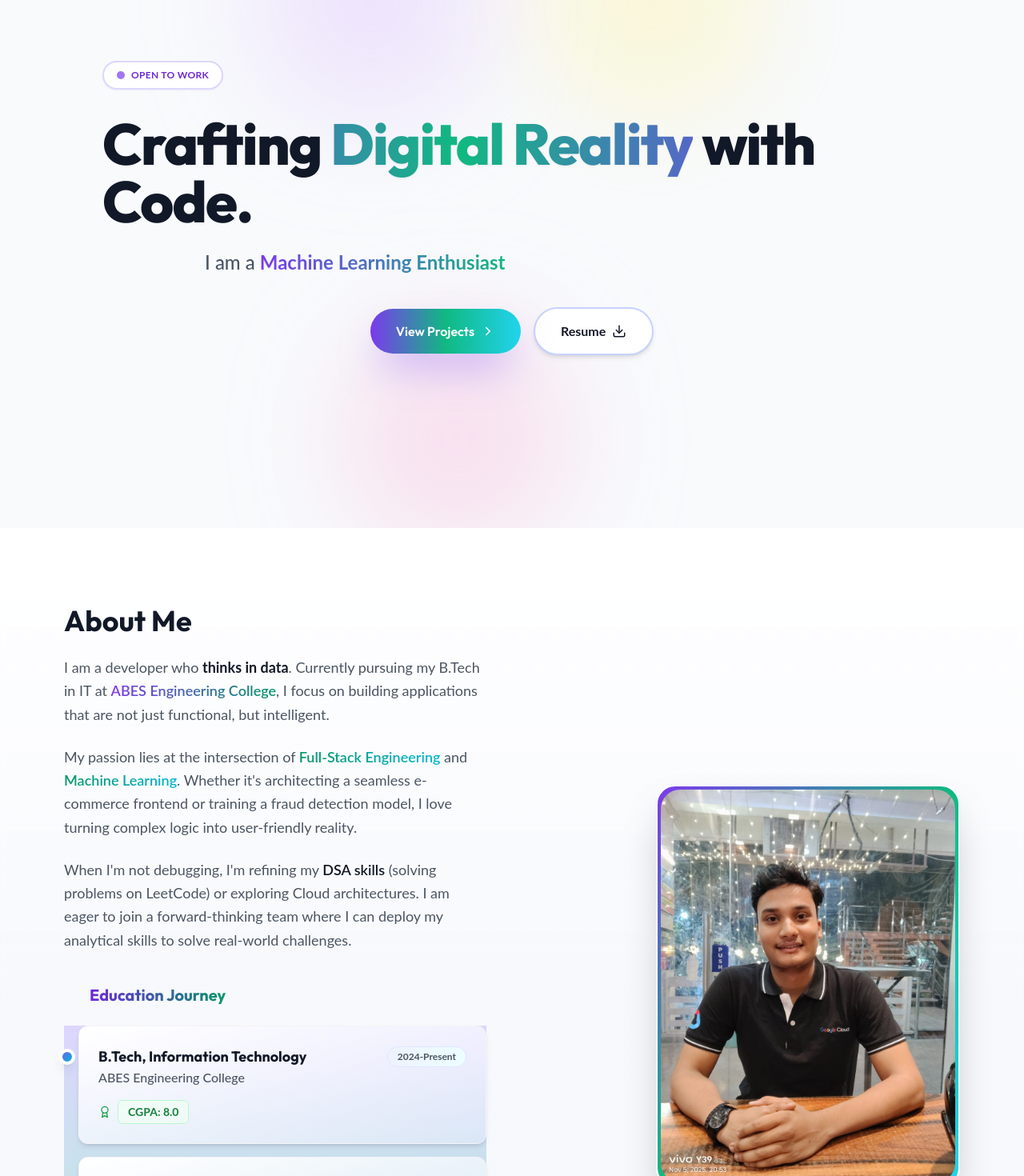
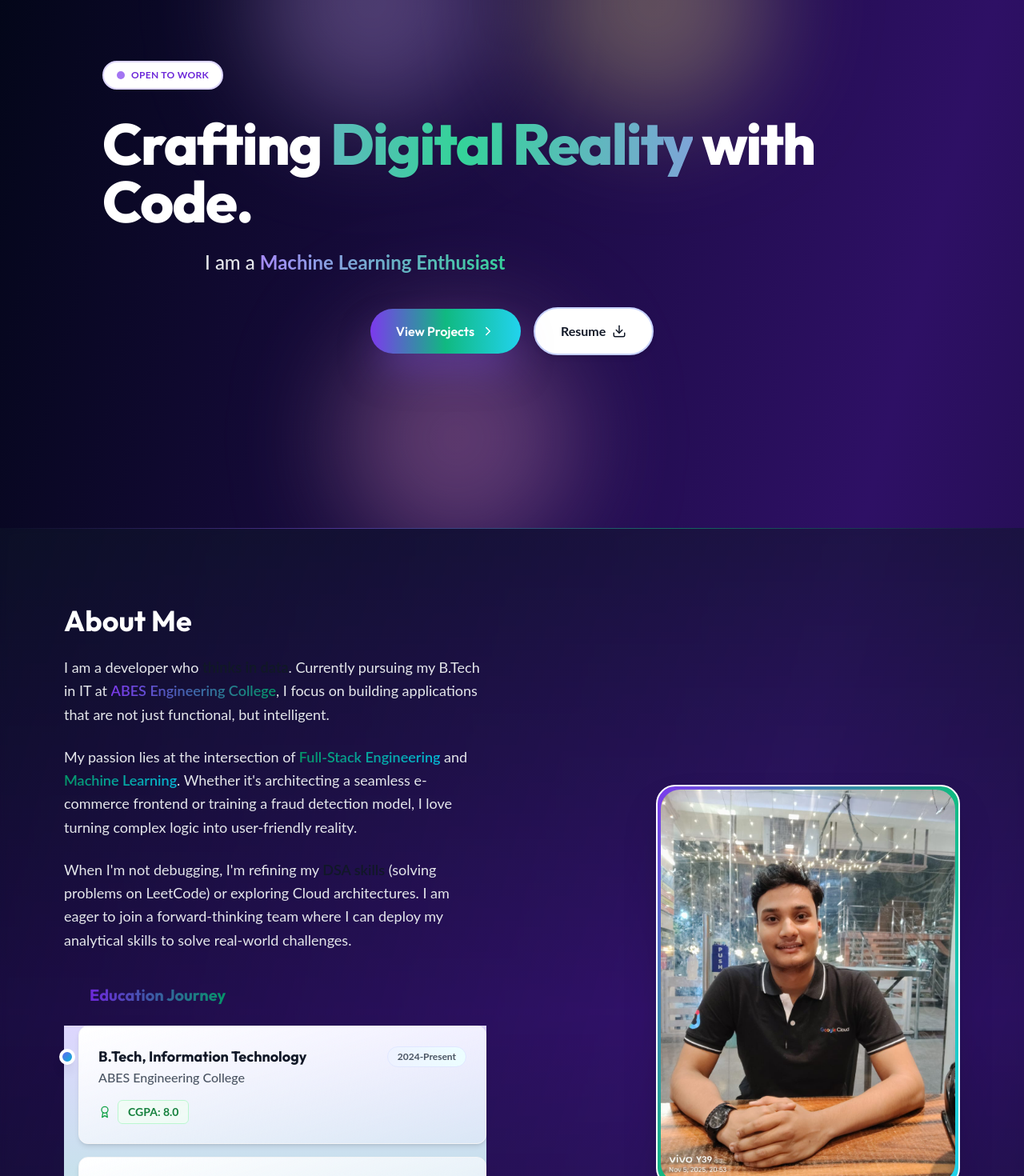
Before and after one commit to deveshsingh641/Portfolio_Devesh, a React (Vite) app: page / in a window 1280 px wide. Shown: the part 140-1610 px from the top of the page at 80% size. Built offline with nearby package versions, Linux system fonts and the light colour scheme.

Commit message:
Add attractive neon dark background with vibrant gradients and glow effects

```diff
--- a/src/App.tsx
+++ b/src/App.tsx
@@ -177,7 +177,7 @@ function App() {
   ];
 
   return (
-    <div className="min-h-screen font-sans text-gray-900 bg-slate-50 selection:bg-blue-500 selection:text-white">
+    <div className="min-h-screen font-sans text-gray-900 bg-gradient-to-br from-slate-950 via-violet-950 to-slate-950 selection:bg-violet-600 selection:text-white">
       <Helmet>
         <link rel="preconnect" href="https://fonts.googleapis.com" />
         <link rel="preconnect" href="https://fonts.gstatic.com" />
@@ -295,18 +295,18 @@ function App() {
               Open to Work
             </div>
 
-            <h1 className="text-5xl md:text-7xl font-extrabold text-gray-900 tracking-tight mb-6 leading-tight animate-slideInUp">
+            <h1 className="text-5xl md:text-7xl font-extrabold text-white tracking-tight mb-6 leading-tight animate-slideInUp">
               Crafting{" "}
-              <span className="bg-gradient-to-r from-violet-600 via-emerald-500 via-cyan-400 to-violet-600 bg-clip-text text-transparent drop-shadow-sm animate-gradient">
+              <span className="bg-gradient-to-r from-violet-400 via-emerald-400 via-cyan-400 to-violet-400 bg-clip-text text-transparent drop-shadow-sm animate-gradient">
                 Digital Reality
               </span>{" "}
               with Code.
             </h1>
 
             {/* TYPEWRITER EFFECT */}
-            <div className="text-xl md:text-2xl text-gray-600 font-medium mb-10 max-w-3xl mx-auto leading-relaxed h-20 md:h-auto">
+            <div className="text-xl md:text-2xl text-gray-200 font-medium mb-10 max-w-3xl mx-auto leading-relaxed h-20 md:h-auto">
               I am a{" "}
-              <span className="bg-gradient-to-r from-violet-600 to-emerald-500 bg-clip-text text-transparent font-bold block md:inline mt-2 md:mt-0">
+              <span className="bg-gradient-to-r from-violet-400 to-emerald-400 bg-clip-text text-transparent font-bold block md:inline mt-2 md:mt-0">
                 <TypeAnimation
                   sequence={[
                     "Full Stack Developer",
@@ -353,12 +353,12 @@ function App() {
         {/* ABOUT SECTION */}
         <section
           id="about"
-          className="py-24 bg-gradient-to-b from-white via-violet-50/20 to-emerald-50/20 backdrop-blur-sm relative px-6 md:px-20"
+          className="py-24 bg-gradient-to-b from-slate-900/50 via-violet-900/20 to-slate-900/50 backdrop-blur-sm relative px-6 md:px-20"
         >
           <div className="max-w-6xl mx-auto">
             <div className="flex flex-col md:flex-row gap-16 items-center">
               <div className="w-full md:w-1/2">
-                <h2 className="text-4xl font-bold text-gray-900 mb-6 flex items-center gap-3">
+                <h2 className="text-4xl font-bold text-white mb-6 flex items-center gap-3">
                   About Me{" "}
                   <Sparkles
                     className="text-transparent bg-gradient-to-r from-violet-500 to-emerald-500 bg-clip-text animate-pulse"
@@ -366,7 +366,7 @@ function App() {
                   />
                 </h2>
 
-                <div className="space-y-6 text-lg text-gray-600 leading-relaxed mb-10">
+                <div className="space-y-6 text-lg text-gray-200 leading-relaxed mb-10">
                   <p>
                     I am a developer who{" "}
                     <span className="text-gray-900 font-bold">
@@ -404,7 +404,7 @@ function App() {
                   </p>
                 </div>
 
-                <h3 className="text-xl font-bold text-gray-900 mb-6 flex items-center gap-2">
+                <h3 className="text-xl font-bold text-white mb-6 flex items-center gap-2">
                   <GraduationCap className="text-transparent bg-gradient-to-r from-violet-600 to-emerald-500 bg-clip-text" size={24} />{" "}
                   <span className="bg-gradient-to-r from-violet-700 to-emerald-600 bg-clip-text text-transparent">Education Journey</span>
                 </h3>
@@ -485,13 +485,13 @@ function App() {
         </section>
 
         {/* SKILLS SECTION */}
-        <section id="skills" className="py-24 relative overflow-hidden">
+        <section id="skills" className="py-24 bg-gradient-to-b from-slate-900/40 via-emerald-900/20 to-slate-900/40 relative overflow-hidden">
           <div className="hidden lg:block absolute right-0 top-1/4 w-96 h-96 bg-blue-100 rounded-full mix-blend-multiply filter blur-3xl opacity-20 motion-reduce:opacity-0"></div>
           <div className="hidden lg:block absolute left-0 bottom-1/4 w-96 h-96 bg-purple-100 rounded-full mix-blend-multiply filter blur-3xl opacity-20 motion-reduce:opacity-0"></div>
 
           <div className="max-w-6xl mx-auto px-4 relative z-10">
             <div className="text-center mb-16">
-              <h2 className="text-4xl font-bold text-gray-900 mb-4">
+              <h2 className="text-4xl font-bold text-white mb-4">
                 Technical Arsenal
               </h2>
               <div className="w-24 h-1.5 bg-gradient-to-r from-violet-600 via-emerald-500 to-cyan-400 mx-auto rounded-full shadow-lg shadow-violet-400/50"></div>
@@ -572,10 +572,10 @@ function App() {
         </section>
 
         {/* CERTIFICATIONS SECTION */}
-        <section id="certifications" className="py-24 bg-white/60 relative">
+        <section id="certifications" className="py-24 bg-gradient-to-b from-slate-900/50 via-violet-900/20 to-slate-900/50 relative">
           <div className="max-w-6xl mx-auto px-4 sm:px-6 lg:px-8">
             <div className="text-center mb-16">
-              <h2 className="text-3xl md:text-4xl font-bold text-gray-900 mb-4">
+              <h2 className="text-3xl md:text-4xl font-bold text-white mb-4">
                 Certifications & Badges
               </h2>
               <div className="w-20 h-1.5 bg-gradient-to-r from-violet-600 via-emerald-500 to-cyan-400 mx-auto rounded-full shadow-lg shadow-emerald-400/50"></div>
@@ -636,13 +636,13 @@ function App() {
         </section>
 
         {/* PROJECTS SECTION */}
-        <section id="projects" className="py-24 bg-gradient-to-br from-white via-emerald-50/20 to-violet-50/20">
+        <section id="projects" className="py-24 bg-gradient-to-b from-slate-900/40 via-cyan-900/20 to-slate-900/40">
           <div className="max-w-6xl mx-auto px-4">
             <div className="text-center mb-16">
-              <h2 className="text-4xl font-bold text-gray-900 mb-4">
+              <h2 className="text-4xl font-bold text-white mb-4">
                 Featured Work
               </h2>
-              <p className="text-gray-500">Some things I've built</p>
+              <p className="text-gray-300">Some things I've built</p>
             </div>
 
             <div className="grid md:grid-cols-2 gap-10 stagger-animation">
@@ -744,7 +744,7 @@ function App() {
         {/* CONTACT SECTION */}
         <section
           id="contact"
-          className="py-24 bg-slate-50 relative overflow-hidden"
+          className="py-24 bg-gradient-to-b from-slate-900/40 via-violet-900/30 to-slate-900/40 relative overflow-hidden"
         >
           <div className="max-w-4xl mx-auto px-4 relative z-10">
             <Tilt
@@ -756,10 +756,10 @@ function App() {
             >
               <div className="bg-gradient-to-br from-white via-violet-50/50 to-emerald-50/30 rounded-3xl p-8 md:p-12 shadow-2xl border border-gray-100/50">
                 <div className="text-center mb-10">
-                  <h2 className="text-3xl md:text-4xl font-bold bg-gradient-to-r from-gray-900 via-violet-600 to-emerald-600 bg-clip-text text-transparent">
+                  <h2 className="text-3xl md:text-4xl font-bold bg-gradient-to-r from-white via-violet-300 to-emerald-300 bg-clip-text text-transparent">
                     Let's Work Together
                   </h2>
-                  <p className="text-gray-500 mt-3 text-lg">
+                  <p className="text-gray-300 mt-3 text-lg">
                     Have a project in mind? Let's discuss and create something amazing.
                   </p>
                 </div>
@@ -809,7 +809,7 @@ function App() {
         </section>
 
         {/* Footer */}
-        <footer className="bg-white py-8 border-t border-gray-100 text-center text-gray-500 text-sm">
+        <footer className="bg-slate-950 py-8 border-t border-violet-500/30 text-center text-gray-400 text-sm">
           <p>© 2025 Devesh Singh. Crafted with React & Tailwind.</p>
         </footer>
       </main>
--- a/src/index.css
+++ b/src/index.css
@@ -10,8 +10,9 @@ html {
 
 body {
   font-family: 'Lato', sans-serif;
-  background-color: #f8fafc; /* Slate-50 */
-  overflow-x: hidden; /* Prevent horizontal scroll from animations */
+  background: linear-gradient(135deg, #0f0721 0%, #1a0a3e 25%, #0d1b2a 50%, #0f0721 75%, #1a0a3e 100%);
+  overflow-x: hidden;
+  min-height: 100vh;
 }
 
 /* Custom Scrollbar */
@@ -183,3 +184,49 @@ body {
   background-size: 200% 200%;
   animation: gradient-shift 3s ease infinite;
 }
+
+/* Neon Text Effects */
+.neon-text {
+  color: #fff;
+  text-shadow: 0 0 10px rgba(139, 92, 246, 0.5), 0 0 20px rgba(16, 185, 129, 0.3);
+  animation: neon-pulse 3s ease-in-out infinite;
+}
+
+/* Section Backgrounds with Neon Glow */
+section {
+  position: relative;
+}
+
+section::before {
+  content: '';
+  position: absolute;
+  top: 0;
+  left: 0;
+  right: 0;
+  height: 1px;
+  background: linear-gradient(90deg, transparent, rgba(139, 92, 246, 0.5), rgba(16, 185, 129, 0.5), transparent);
+  z-index: 1;
+}
+
+/* Neon Text Effects */
+.neon-text {
+  color: #fff;
+  text-shadow: 0 0 10px rgba(139, 92, 246, 0.5), 0 0 20px rgba(16, 185, 129, 0.3);
+  animation: neon-pulse 3s ease-in-out infinite;
+}
+
+/* Section Backgrounds with Neon Glow */
+section {
+  position: relative;
+}
+
+section::before {
+  content: '';
+  position: absolute;
+  top: 0;
+  left: 0;
+  right: 0;
+  height: 1px;
+  background: linear-gradient(90deg, transparent, rgba(139, 92, 246, 0.5), rgba(16, 185, 129, 0.5), transparent);
+  z-index: 1;
+}
```
